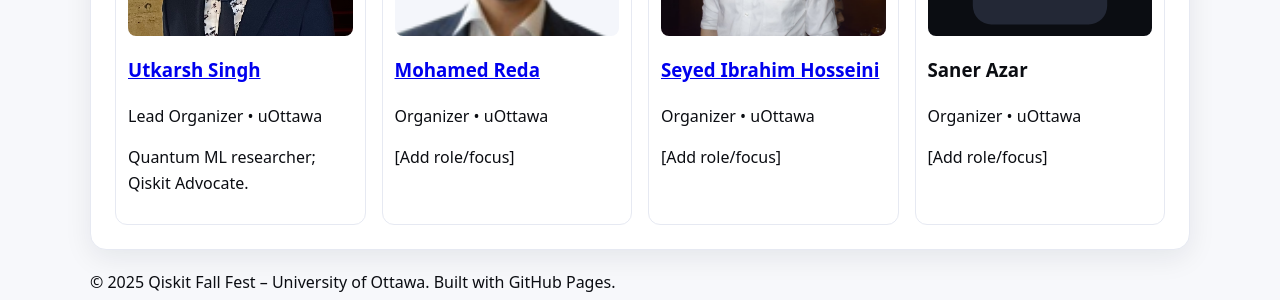
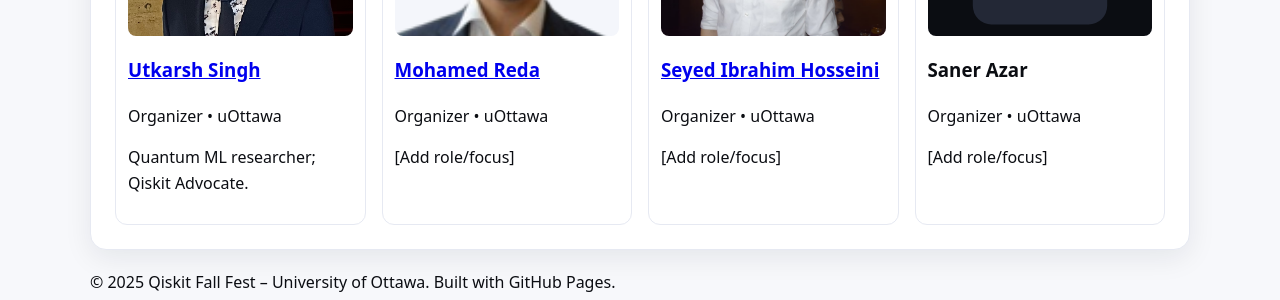
Before and after one commit to utkarshh-singh/fall-fest-2025-website, a Jekyll site: the page built from organizers.md, in a window 1280 px wide. Shown: the part 365-665 px from the top of the page. Built offline with Jekyll 4.4.1, drawn with Linux system fonts in a browser that asks for light colours.

Commit message:
Update organizers.md

```diff
--- a/organizers.md
+++ b/organizers.md
@@ -11,7 +11,7 @@ permalink: /organizers/
       <article class="person">
         <img src="{{ '/assets/IMG_1347.png' | relative_url }}" alt="Utkarsh Singh" loading="lazy">
         <h3><a href="https://www.linkedin.com/in/utkarsh-singhh/" target="_blank" rel="noopener">Utkarsh Singh</a></h3>
-        <p class="affil">Lead Organizer • uOttawa</p>
+        <p class="affil">Organizer • uOttawa</p>
         <p class="bio">Quantum ML researcher; Qiskit Advocate.</p>
       </article>
       <article class="person">
```
